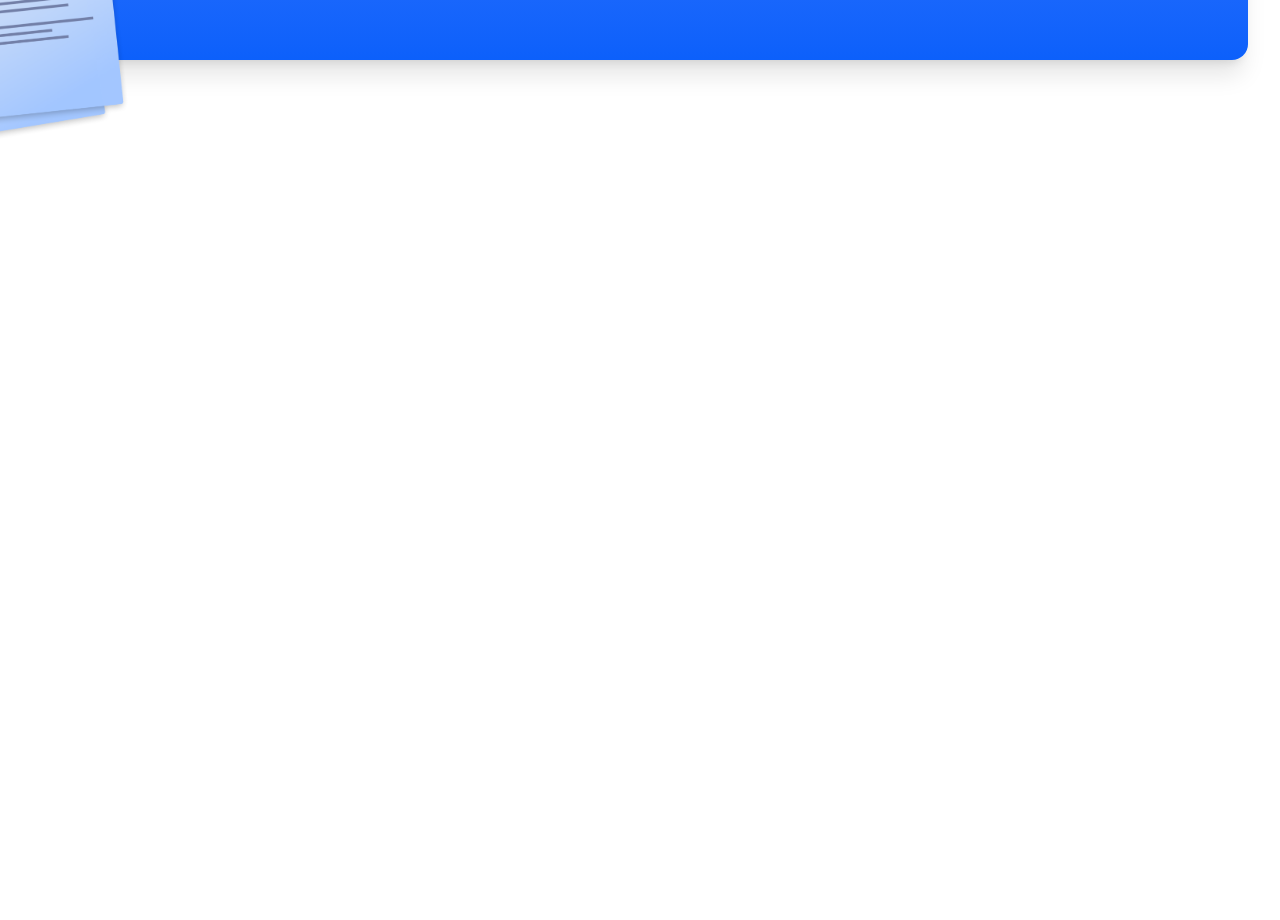
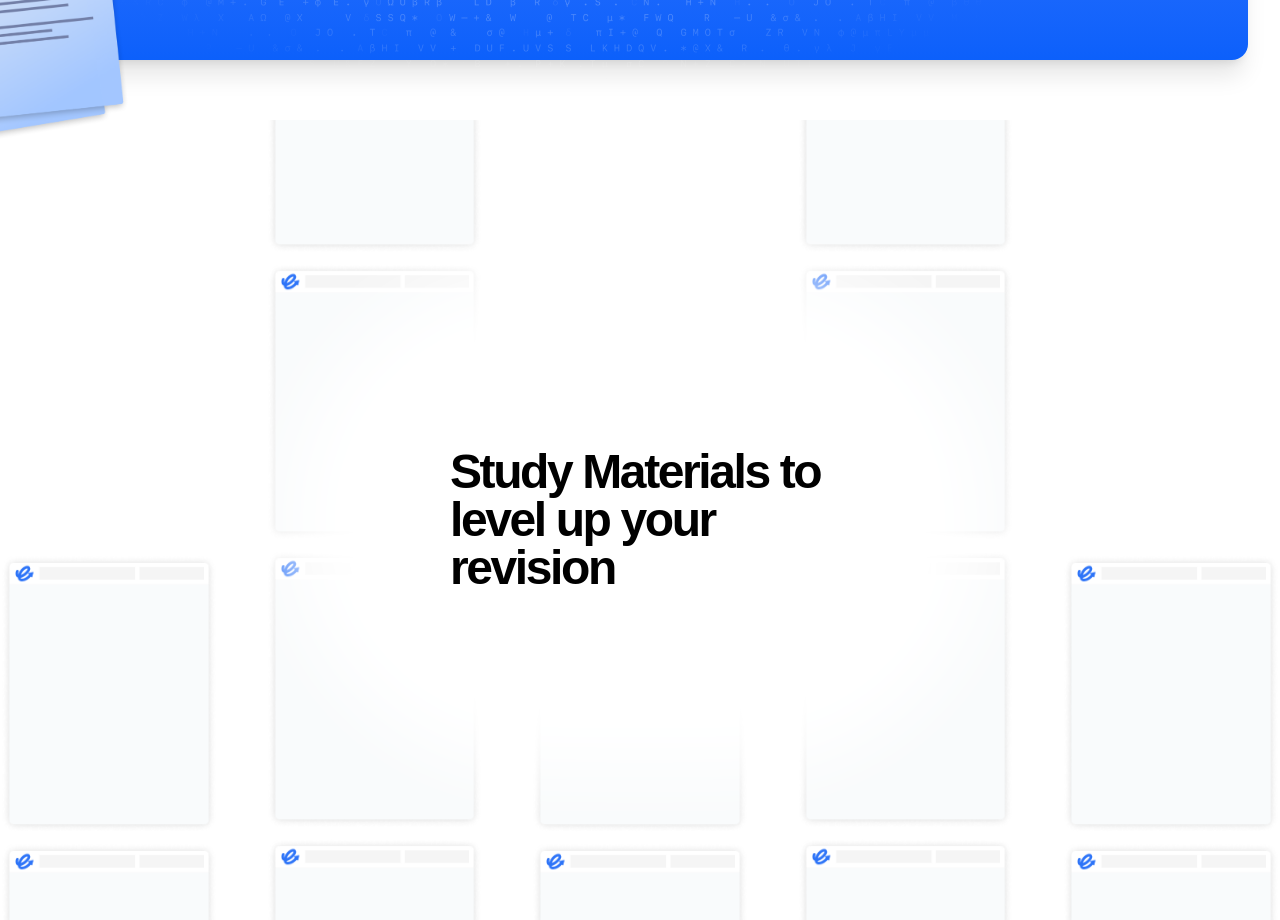
Before and after one commit to EduvanceAU/Eduvance-Website, a Next.js app in the folder eduvance/: page / in a window 1280 px wide. Shown: the part 680-1600 px from the top of the page. Before the commit the page ends 831 px from the top, so only its background shows below. Built offline with nearby package versions, Linux system fonts and the light colour scheme.

Commit message:
Added Resources section base code

```diff
--- a/eduvance/src/app/globals.css
+++ b/eduvance/src/app/globals.css
@@ -53,3 +53,29 @@ body {
   font-family: 'GrandstanderLocal', cursive;
   letter-spacing: -2px;
 }
+
+@keyframes scrollUp {
+  0% {
+    transform: translateY(100%);
+  }
+  100% {
+    transform: translateY(-100%);
+  }
+}
+
+.scroll-up {
+  animation: scrollUp 25s linear infinite;
+}
+
+@keyframes scrollDown {
+  0% {
+    transform: translateY(-100%);
+  }
+  100% {
+    transform: translateY(100%);
+  }
+}
+
+.scroll-down {
+  animation: scrollDown 25s linear infinite;
+}
--- a/eduvance/src/app/page.js
+++ b/eduvance/src/app/page.js
@@ -70,6 +70,12 @@ export default function Home() {
         className="w-60 h-auto z-10 absolute top-[550px] right-[1150px]"
       />
 
+      <img
+        src="bgCrypto.png"
+        alt=" "
+        className="w-300 h-auto z-10 absolute top-[50px] right-[120px]"
+      />
+
       <a
         href="https://discord.gg/your-invite-code"
         target="_blank"
@@ -89,6 +95,78 @@ export default function Home() {
         <span>Expert Resources</span>
       </div>
 
+      <div className="overflow-hidden h-[800px] w-full flex justify-center absolute top-[800px]">
+        <div className="flex flex-row gap-x-12">
+
+          {/* Column 1 - Scroll Up */}
+          <div className="scroll-up flex flex-col gap-2 items-center">
+            {[...Array(9)].map((_, i) => (
+              <img key={i} src="/Page.png" alt="note" className="w-55 h-auto" />
+            ))}
+
+            {[...Array(9)].map((_, i) => (
+              <img key={i} src="/Page.png" alt="note" className="w-55 h-auto" />
+            ))}
+          </div>
+
+          {/* Column 2 - Scroll Down */}
+          <div className="scroll-down flex flex-col gap-2 items-center">
+            {[...Array(9)].map((_, i) => (
+              <img key={i} src="/Page.png" alt="note" className="w-55 h-auto" />
+            ))}
+
+            {[...Array(9)].map((_, i) => (
+              <img key={i} src="/Page.png" alt="note" className="w-55 h-auto" />
+            ))}
+          </div>
+
+          {/* Column 3 - Scroll Up */}
+          <div className="scroll-up flex flex-col gap-2 items-center">
+            {[...Array(9)].map((_, i) => (
+              <img key={i} src="/Page.png" alt="note" className="w-55 h-auto" />
+            ))}
+
+            {[...Array(9)].map((_, i) => (
+              <img key={i} src="/Page.png" alt="note" className="w-55 h-auto" />
+            ))}
+          </div>
+
+          {/* Column 4 - Scroll Down */}
+          <div className="scroll-down flex flex-col gap-2 items-center">
+            {[...Array(9)].map((_, i) => (
+              <img key={i} src="/Page.png" alt="note" className="w-55 h-auto" />
+            ))}
+
+            {[...Array(9)].map((_, i) => (
+              <img key={i} src="/Page.png" alt="note" className="w-55 h-auto" />
+            ))}
+          </div>
+
+          {/* Column 5 - Scroll Up */}
+          <div className="scroll-up flex flex-col gap-2 items-center">
+            {[...Array(9)].map((_, i) => (
+              <img key={i} src="/Page.png" alt="note" className="w-55 h-auto" />
+            ))}
+
+            {[...Array(9)].map((_, i) => (
+              <img key={i} src="/Page.png" alt="note" className="w-55 h-auto" />
+            ))}
+          </div>
+
+        </div>
+      </div>
+
+      <div className="inset-0 flex items-center justify-center absolute top-[1200px]">
+        <div className="w-[700px] h-[500px] rounded-full bg-white blur-2xl opacity-100 absolute" />
+
+        <h1
+          className="text-5xl font-semibold tracking-[-0.05em] z-10 text-black w-[400px] absolute left-[450px]"
+          style={{ fontFamily: 'Poppins, sans-serif' }}
+        >
+          Study Materials to level up your revision
+        </h1>
+      </div>
+
     </main>
   );
 }
```
Also changed, not shown: eduvance/public/Page.png (added), eduvance/public/bgCrypto.png (added).
